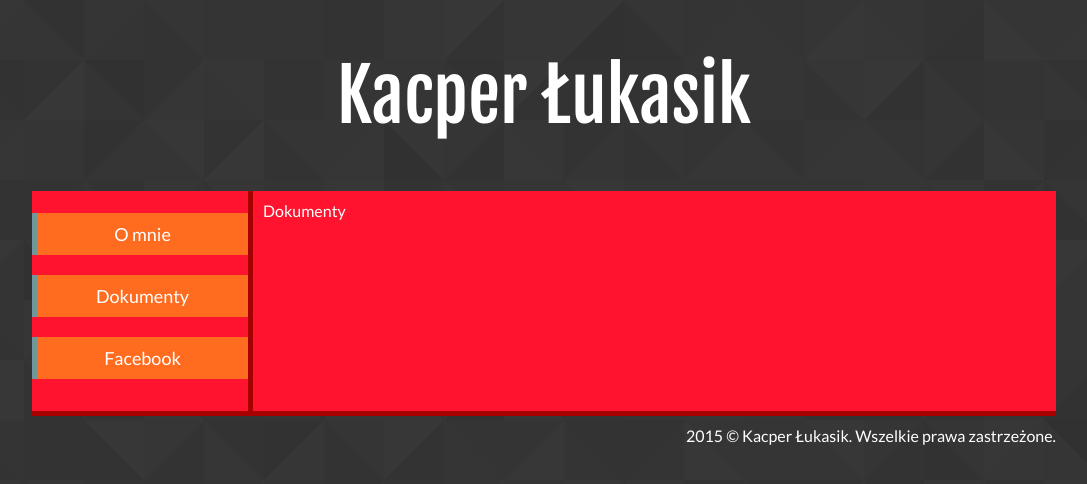
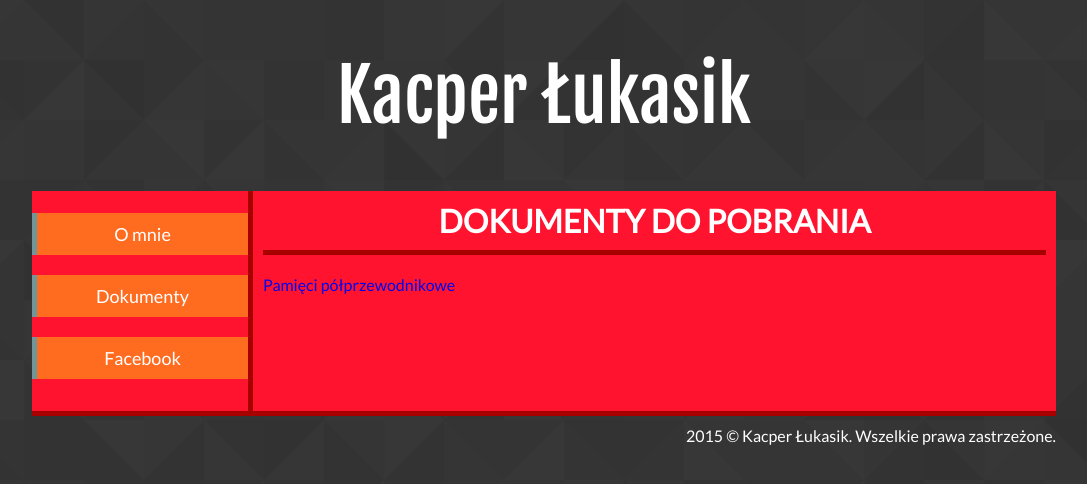
Before and after one commit to KacperLukasik/kacper-lukasik-dynamic-site, a PHP site: page /index.php?page=documents in a window 1280 px wide. Shown: the top 484 px of the page, without its empty margins (96-1183 px from the left). Run offline with PHP 8.4, Linux system fonts and the light colour scheme.

Commit message:
update 27.09.15 #2

```diff
--- a/Pages/documents.php
+++ b/Pages/documents.php
@@ -1 +1,7 @@
-Dokumenty
+<div class="headerText">
+    <span>dokumenty do pobrania</span>
+</div>
+
+<div class="secondText">
+    <a href="#" target="_blank">Pamięci półprzewodnikowe</a>
+</div>
--- a/componentsPage/content.php
+++ b/componentsPage/content.php
@@ -1,18 +1,6 @@
-<?php
-    $getURL;
-    if(isset($_GET["page"]))
-    {
-        $getURL = htmlspecialchars($_GET["page"]);
-    }
-    else
-    {
-        header("Location: strona-domowa");
-        exit();
-    }
-?>
-
 <div id="content">
         <?php
+        require_once 'index.php';
         $pagePatch = 'Pages/'.$getURL.'.php';
         if(file_exists($pagePatch))
         {
--- a/css/style.css
+++ b/css/style.css
@@ -25,7 +25,7 @@ body
 
 #sideLink,#content
 {
-    height: 200px;
+    min-height: 200px;
     background-color: #ff132e;
 }
 
@@ -63,6 +63,7 @@ body
     text-align: center;
     position: relative;
     top: 10%;
+    bottom: 10%;
     border-left: #719699 solid 5px;
     color: #ffffff;
 }
@@ -89,3 +90,24 @@ body
 {
     margin: 0px 20px;
 }
+
+.headerText
+{
+    text-transform: uppercase;
+    font-weight: bold;
+    font-size: 32px;
+    text-align: center;
+    border-bottom:  #a70000 solid 5px;
+    margin-bottom: 20px;
+    padding-bottom: 10px;
+}
+
+.secondText a
+{
+    text-decoration: none;
+}
+
+.secondText a:hover
+{
+    text-decoration: underline;
+}
--- a/index.php
+++ b/index.php
@@ -1,6 +1,16 @@
 <!DOCTYPE html>
 <?php
     require_once 'Config/Config.php';
+    $getURL;
+    if(isset($_GET["page"]))
+    {
+        $getURL = htmlspecialchars($_GET["page"]);
+    }
+    else
+    {
+        header("Location: strona-domowa");
+        exit();
+    }
 ?>
 <html>
     <head>
```
Also changed, not shown: Pages/about.php (+10 -4 lines).
